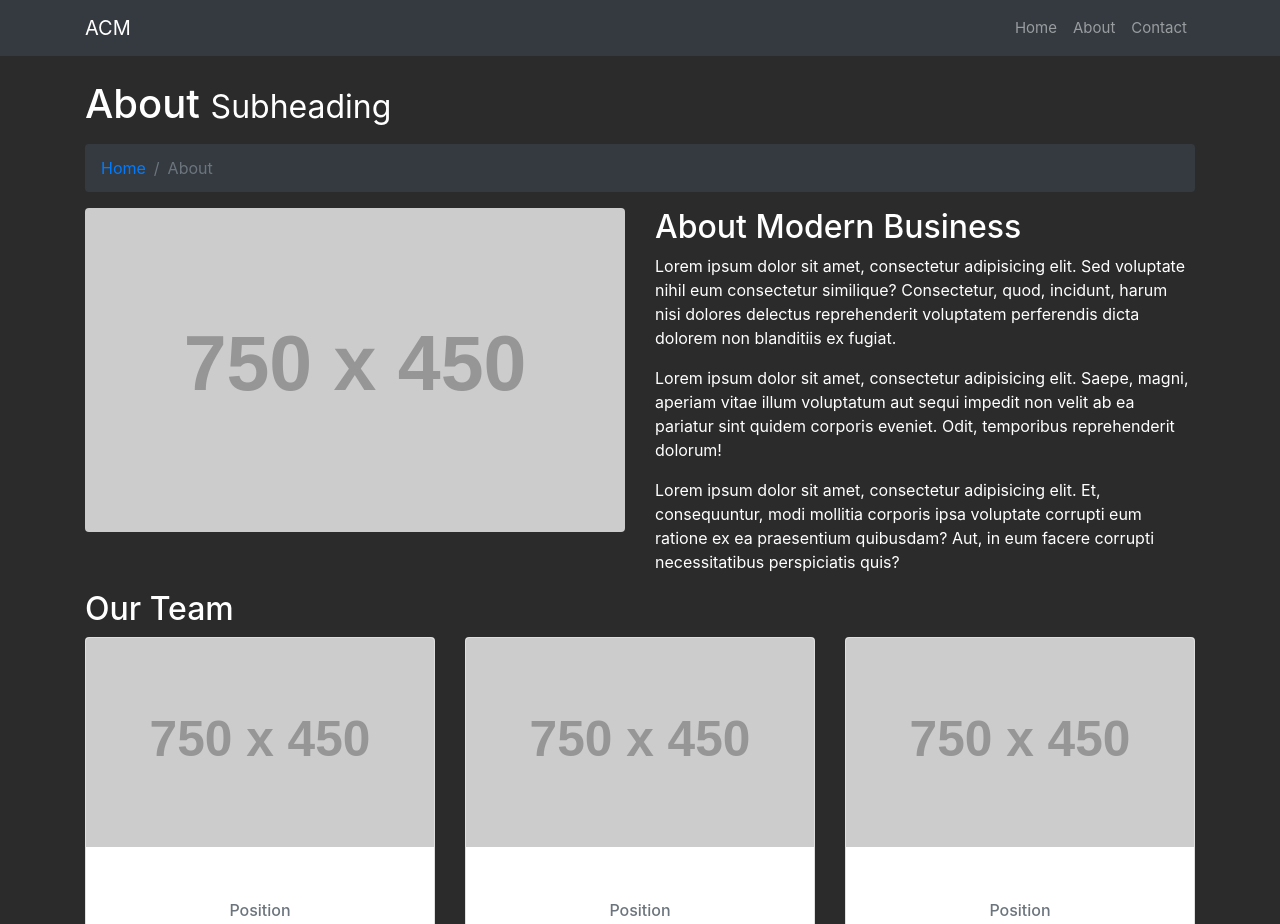
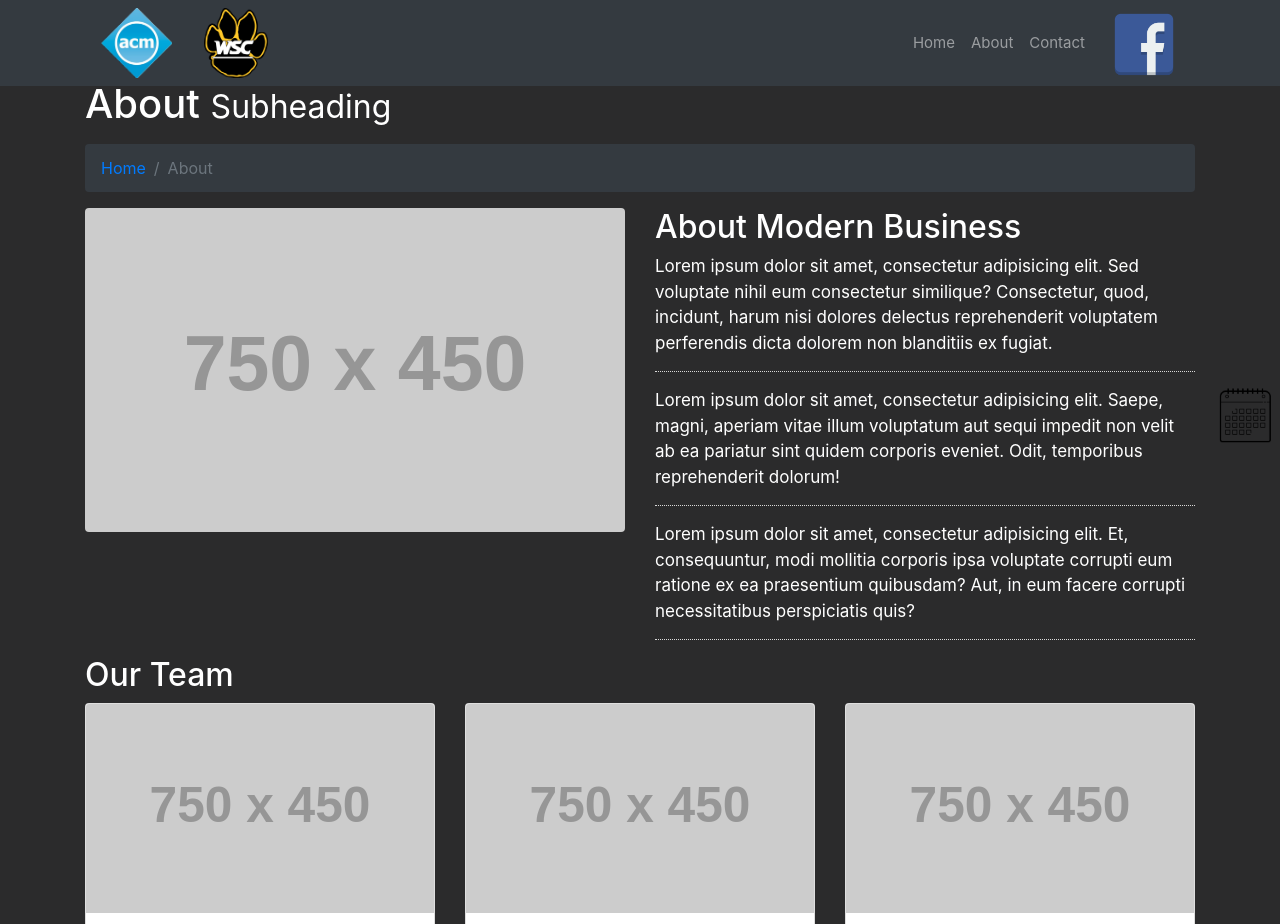
Before and after one commit to Cheeli99/ACM-Site, a website: page StartBootstrapTemplate/about.html in a window 1280 px wide. Shown: the top 924 px of the page. Drawn offline with Linux system fonts and the light colour scheme; placeholder pictures from the web are drawn by us.

Commit message:
Updated navbar on the about and contact pages

```diff
--- a/StartBootstrapTemplate/about.html
+++ b/StartBootstrapTemplate/about.html
@@ -16,14 +16,21 @@
   <!-- Custom styles for this template -->
   <link href="css/modern-business.css" rel="stylesheet">
 
+  <!-- CSS File for slider -->
+  <link href="css/slider.css" rel="stylesheet">
+
+  <!-- Javascript file for slider -->
+  <script src="js/slider.js"></script>
+
 </head>
 
 <body>
 
   <!-- Navigation -->
-  <nav class="navbar fixed-top navbar-expand-lg navbar-dark bg-dark fixed-top">
+  <nav class="navbar navbar-expand-lg navbar-dark bg-dark fixed-top">
     <div class="container">
-      <a class="navbar-brand" href="index.html">ACM</a>
+      <a href="https://www.acm.org/" class="mx-3"><img src="images/logocut.png" alt="ACM"></a>
+      <a href="https://www.wsc.edu/directory_record/17160/association_for_computing_machinery_acm" class="mx-3"><img src="images/wsc.png" alt="Wayne State"></a>
       <button class="navbar-toggler navbar-toggler-right" type="button" data-toggle="collapse" data-target="#navbarResponsive" aria-controls="navbarResponsive" aria-expanded="false" aria-label="Toggle navigation">
         <span class="navbar-toggler-icon"></span>
       </button>
@@ -38,11 +45,9 @@
           <li class="nav-item">
             <a class="nav-link" href="contact.html">Contact</a>
           </li>
-
-          <!-- Facebook icon will go here-->
-
         </ul>
       </div>
+     <a href="https://www.facebook.com/ACMWSC/" class="mx-3"><img src="images/facebook_icon.png" alt="Facebook"></a>
     </div>
   </nav>
 
```
Also changed, not shown: StartBootstrapTemplate/contact.html (+10 -5 lines), StartBootstrapTemplate/index.html (+0 -2 lines).
